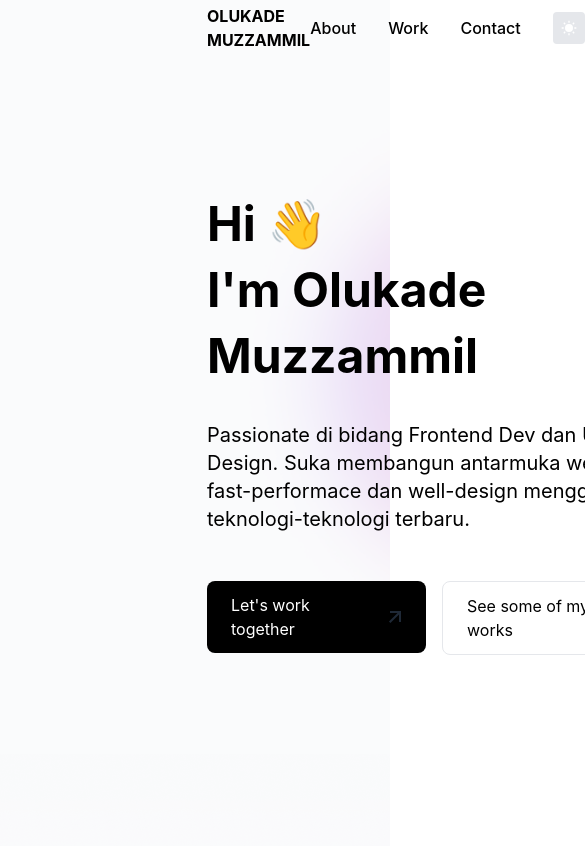
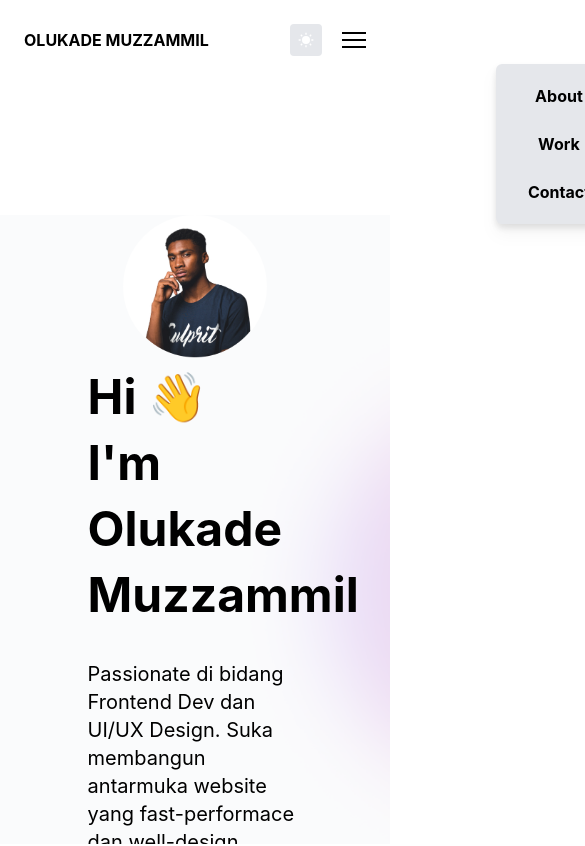
Before and after one commit to olukade01/projects-portfolio, a Next.js app: page / in a window 390 px wide. Shown: the top 846 px of the page, 585 px wide, since content can reach past the window. Built offline with nearby package versions, Linux system fonts and the light colour scheme.

Commit message:
fix: navbar responsiveness with hamburger

```diff
--- a/components/contact/Contact.js
+++ b/components/contact/Contact.js
@@ -40,7 +40,7 @@ const Contact = ({ theme }) => {
       id="contact"
       className="bg-contact dark:bg-dark-contact bg-no-repeat bg-cover h-[727px]"
     >
-      <div className="pt-28 mx-[207px]">
+      <div className="pt-28 mx-24 md:mx-[12.9rem]">
         <div className="bg-gradient-to-r from-[#8B5CF6] to-[#EC4899] p-12 rounded-2xl flex items-center justify-between">
           <div>
             <p className="text-lg text-[#E5E7EB] dark:text-[#313131]">
--- a/components/introduction/Introduction.js
+++ b/components/introduction/Introduction.js
@@ -3,18 +3,17 @@ import Image from "next/image";
 import UpArrow from "../../public/assets/vectors/UpArrow";
 import DownArrow from "../../public/assets/vectors/DownArrow";
 import ProfilePic from "../../public/assets/images/profilePic.jpg";
-import Navigation from "../navigation/Navigation";
 
-const Introduction = ({ setTheme, theme }) => {
+const Introduction = ({ theme }) => {
   return (
-    <div className="bg-intro dark:bg-dark-intro bg-no-repeat bg-cover bg-center h-[754px]">
-      <Navigation setTheme={setTheme} theme={theme} />
+    <div className="bg-intro bg-white dark:bg-dark-intro bg-no-repeat bg-cover bg-center h-[754px]">
+      <div className="md:mx-[12.9rem]">
         <div
-        className=" mx-[207px]
-      flex justify-between items-center bg-hero-pattern mt-[135px]
+          className="
+      flex justify-between  flex-col sm:flex-row items-center bg-hero-pattern mt-[135px] px-4 sm:px-0
       "
         >
-        <div className="">
+          <div className="w-[60%] order-3">
             <h1 className=" leading-snug font-bold text-5xl">
               Hi 👋
               <br /> I&apos;m Olukade Muzzammil
@@ -29,7 +28,11 @@ const Introduction = ({ setTheme, theme }) => {
                 <Button
                   icon
                   iconn={
-                  theme === "light" ? <UpArrow /> : <UpArrow color="#1F2937" />
+                    theme === "light" ? (
+                      <UpArrow />
+                    ) : (
+                      <UpArrow color="#1F2937" />
+                    )
                   }
                   black
                   text="Let's work together"
@@ -51,8 +54,14 @@ const Introduction = ({ setTheme, theme }) => {
               </a>
             </div>
           </div>
-        <div>
-          <Image className="rounded-full" src={ProfilePic} alt="profile pic" />
+          <div className="w-[40%] order-1">
+            <Image
+              className="rounded-full"
+              src={ProfilePic}
+              alt="profile pic"
+              width={""}
+            />
+          </div>
         </div>
       </div>
     </div>
--- a/components/navigation/Navigation.js
+++ /dev/null
@@ -1,29 +0,0 @@
-import LightMode from "../../public/assets/vectors/LightMode";
-import DarkMode from "../../public/assets/vectors/DarkMode";
-
-const Navigation = ({ setTheme, theme }) => {
-  return (
-    <div className="flex items-center justify-between mx-[207px] h-14">
-      <div className=" font-bold">OLUKADE MUZZAMMIL</div>
-      <div className="flex items-center gap-8">
-        <a href="#about">
-          <span className=" font-medium">About</span>
-        </a>
-        <a href="#projects">
-          <span className=" font-medium">Work</span>
-        </a>
-        <a href="#contact">
-          <span className=" font-medium">Contact</span>
-        </a>
-        <div
-          className="bg-[#E5E7EB] dark:bg-[#1F2937] w-8 h-8 rounded flex items-center justify-center cursor-pointer"
-          onClick={() => setTheme(theme === "light" ? "dark" : "light")}
-        >
-          {theme === "light" ? <LightMode /> : <DarkMode />}
-        </div>
-      </div>
-    </div>
-  );
-};
-
-export default Navigation;
--- /dev/null
+++ b/components/navigation/Navigation.jsx
@@ -0,0 +1,49 @@
+import LightMode from "../../public/assets/vectors/LightMode";
+import DarkMode from "../../public/assets/vectors/DarkMode";
+import { useState } from "react";
+import styles from "../../styles/utils.module.css";
+
+const Navigation = ({ setTheme, theme }) => {
+  const [isOpen, setIsOpen] = useState(false);
+  return (
+    <nav className="container mx-auto p-6">
+      <div className="flex items-center justify-between">
+        <div className="font-bold">OLUKADE MUZZAMMIL</div>
+        <div className="flex items-center md:gap-8 gap-5">
+          <div
+            className="bg-[#E5E7EB] dark:bg-[#1F2937] w-8 h-8 rounded flex items-center justify-center cursor-pointer"
+            onClick={() => setTheme(theme === "light" ? "dark" : "light")}
+          >
+            {theme === "light" ? <LightMode /> : <DarkMode />}
+          </div>
+          <div className="hidden md:flex gap-8 font-medium">
+            <a href="#about">About</a>
+            <a href="#projects">Work</a>
+            <a href="#contact">Contact</a>
+          </div>
+          <button
+            className={`block ${styles.hamburger} ${
+              isOpen && styles.open
+            } md:hidden focus:outline-none`}
+            onClick={() => setIsOpen((prev) => !prev)}
+          >
+            <span className={styles.hamburgerTop}></span>
+            <span className={styles.hamburgerMiddle}></span>
+            <span className={styles.hamburgerBottom}></span>
+          </button>
+        </div>
+      </div>
+      <div
+        className={`${
+          isOpen ? "mr-0" : "-mr-64"
+        } md:hidden right-6 rounded-md top-0 space-y-6 flex flex-col items-center mt-16 fixed bg-gray-200 max-w-md font-bold p-5 px-8 z-10 transition-all duration-500 drop-shadow-lg`}
+      >
+        <a href="#about">About</a>
+        <a href="#projects">Work</a>
+        <a href="#contact">Contact</a>
+      </div>
+    </nav>
+  );
+};
+
+export default Navigation;
--- a/components/projects/Project.js
+++ b/components/projects/Project.js
@@ -10,7 +10,7 @@ const buttonTextArray = [
 
 const Project = ({ alt, src, text1, text2 }) => {
   return (
-    <div className="mt-12 mr-6 border-2 border-[#E5E7EB] dark:border-[#313131] min-h-[400px] bg-project dark:bg-[#1F2937] max-w-[530px] p-6 rounded-[32px] ">
+    <div className="mt-12 mr-6 border-2 border-[#E5E7EB] dark:border-[#313131]  bg-project dark:bg-[#1F2937] p-6 rounded-[32px] ">
       <div className="mb-8 flex justify-center items-center bg-[#F5F5F5] opacity-80 min-h-[350px] rounded-[32px]">
         <Image alt={alt} src={src} />
       </div>
--- a/components/projects/Projects.js
+++ b/components/projects/Projects.js
@@ -2,14 +2,10 @@ import Project from "./Project";
 import LeftArrow from "../../public/assets/vectors/LeftArrow";
 import RightArrow from "../../public/assets/vectors/RightArrow";
 import Projectpic from "../../public/assets/images/ProjectImage.png";
-// import CarouselSlider from "react-carousel-slider";
-// import Carousel from "react-multi-carousel";
-// import "react-multi-carousel/lib/styles.css";
 import Slider from "react-slick";
 import "slick-carousel/slick/slick.css";
 import "slick-carousel/slick/slick-theme.css";
 import { useRef } from "react";
-// import { useState } from "react";
 
 const projectArray = [
   {
@@ -52,32 +48,30 @@ const projectArray = [
 
 const Projects = ({ theme }) => {
   const ref = useRef();
-  // const [carouselEl, setCarouselEl] = useState({});
-  // const handleCarouselClick = (el) => setCarouselEl(el);
-  // const responsive = {
-  //   superLargeDesktop: {
-  //     breakpoint: { max: 4000, min: 3000 },
-  //     items: 3,
-  //   },
-  //   desktop: {
-  //     breakpoint: { max: 3000, min: 1024 },
-  //     items: 3,
-  //   },
-  //   tablet: {
-  //     breakpoint: { max: 1024, min: 464 },
-  //     items: 2,
-  //   },
-  //   mobile: {
-  //     breakpoint: { max: 464, min: 0 },
-  //     items: 1,
-  //   },
-  // };
+  const responsive = {
+    superLargeDesktop: {
+      breakpoint: { max: 4000, min: 3000 },
+      items: 3,
+    },
+    desktop: {
+      breakpoint: { max: 3000, min: 1024 },
+      items: 3,
+    },
+    tablet: {
+      breakpoint: { max: 1024, min: 464 },
+      items: 2,
+    },
+    mobile: {
+      breakpoint: { max: 464, min: 0 },
+      items: 1,
+    },
+  };
   return (
     <div
       id="projects"
       className="bg-projects dark:bg-dark-projects bg-no-repeat bg-cover bg-center h-[880px]"
     >
-      <div className="pt-20 mx-[207px]">
+      <div className="pt-20 mx-24 md:mx-[12.9rem]">
         <p className="text-lg dark:text-[#B9B9B9]">FEATURED PROJECTS</p>
         <div className="flex justify-between">
           <p className="text-[40px] font-bold">Stuff I&#39;ve Worked On 📁</p>
@@ -100,7 +94,7 @@ const Projects = ({ theme }) => {
             </div>
           </div>
         </div>
-        <div className=" w-[114%]">
+        <div className=" w-[115.5%]">
           {/* <Carousel
             ref={handleCarouselClick}
             swipeable={true}
@@ -113,8 +107,13 @@ const Projects = ({ theme }) => {
             responsive={responsive}
             // slidesToSlide={2}
           > */}
-          {/* <div className="flex"> */}
-          <Slider ref={ref} slidesToShow={3}>
+          <Slider
+            ref={ref}
+            // responsive={responsive}
+            arrows={false}
+            slidesToShow={1}
+            centerMode={true}
+          >
             {projectArray.map(({ title, desc, alt, img }, index) => (
               <Project
                 key={index}
@@ -125,7 +124,6 @@ const Projects = ({ theme }) => {
               />
             ))}
           </Slider>
-          {/* </div> */}
           {/* </Carousel> */}
         </div>
       </div>
--- a/pages/index.js
+++ b/pages/index.js
@@ -3,6 +3,7 @@ import { useState, useEffect } from "react";
 import About from "../components/about/About";
 import Contact from "../components/contact/Contact";
 import Introduction from "../components/introduction/Introduction";
+import Navigation from "../components/navigation/Navigation";
 import Projects from "../components/projects/Projects";
 
 const Index = () => {
@@ -13,8 +14,10 @@ const Index = () => {
 
   if (!mounted) return null;
   return (
-    <div className="w-full">
-      <Introduction setTheme={setTheme} theme={theme} />
+    <div className="flex h-screen overflow-hidden flex-col">
+      <Navigation setTheme={setTheme} theme={theme} />
+      <div className="overflow-auto">
+        <Introduction theme={theme} />
         <About />
         <Projects theme={theme} />
         <Contact theme={theme} />
@@ -23,6 +26,7 @@ const Index = () => {
           <p className="font-bold"> OLUKADE MUZZAMMIL</p>
         </footer>
       </div>
+    </div>
   );
 };
 
--- a/styles/globals.css
+++ b/styles/globals.css
@@ -22,3 +22,8 @@ a {
   height: 0;
   width: 0;
 }
+/* @media (max-width:750px) {
+  :root{
+    font-size: 10px;
+  }
+} */
--- a/styles/utils.module.css
+++ b/styles/utils.module.css
@@ -17,3 +17,45 @@
 .width{
   width: 100%;
 }
+
+.hamburger{
+  cursor: pointer;
+  position: relative;
+  width: 24px;
+  height: 17px;
+  transition: all 0.25s;
+}
+
+.hamburgerTop,
+.hamburgerMiddle,
+.hamburgerBottom{
+  position: absolute;
+  top: 0;
+  left: 0;
+  width: 24px;
+  height: 2px;
+  background-color: #000;
+  transition: all 0.5s;
+  transform: rotate(0);
+}
+.hamburgerMiddle{
+  transform: translateY(7px);
+}
+.hamburgerBottom{
+  transform: translateY(14px);
+}
+.open{
+  transform: rotate(90deg)
+  /* translateY(0px) */
+}
+.open .hamburgerTop{
+  transform: rotate(45deg)
+  translateY(6px) translate(6px)
+}
+.open .hamburgerMiddle{
+  display: none;
+}
+.open .hamburgerBottom{
+  transform: rotate(-45deg)
+  translateY(6px) translate(-6px)
+}
--- a/tailwind.config.js
+++ b/tailwind.config.js
@@ -5,6 +5,12 @@ module.exports = {
     "./components/**/*.{js,ts,jsx,tsx}",
   ],
   theme: {
+    screens: {
+      sm: "480px",
+      md: "768px",
+      lg: "976px",
+      xl: "1440px",
+    },
     extend: {
       backgroundImage: (theme) => ({
         intro: "url('/assets/images/IntroBg.png')",
```
Lines whose indentation alone changed are shown as unchanged.
